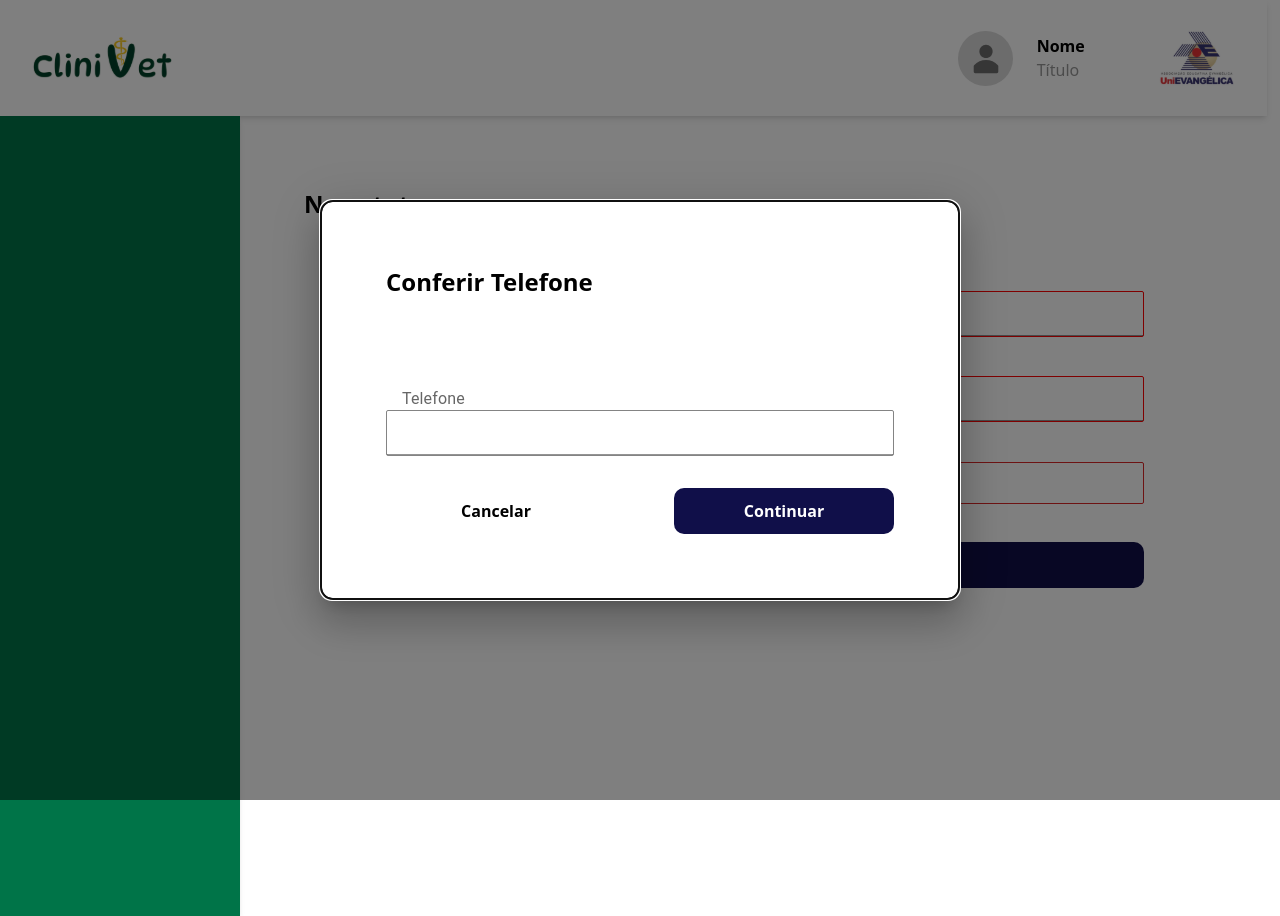
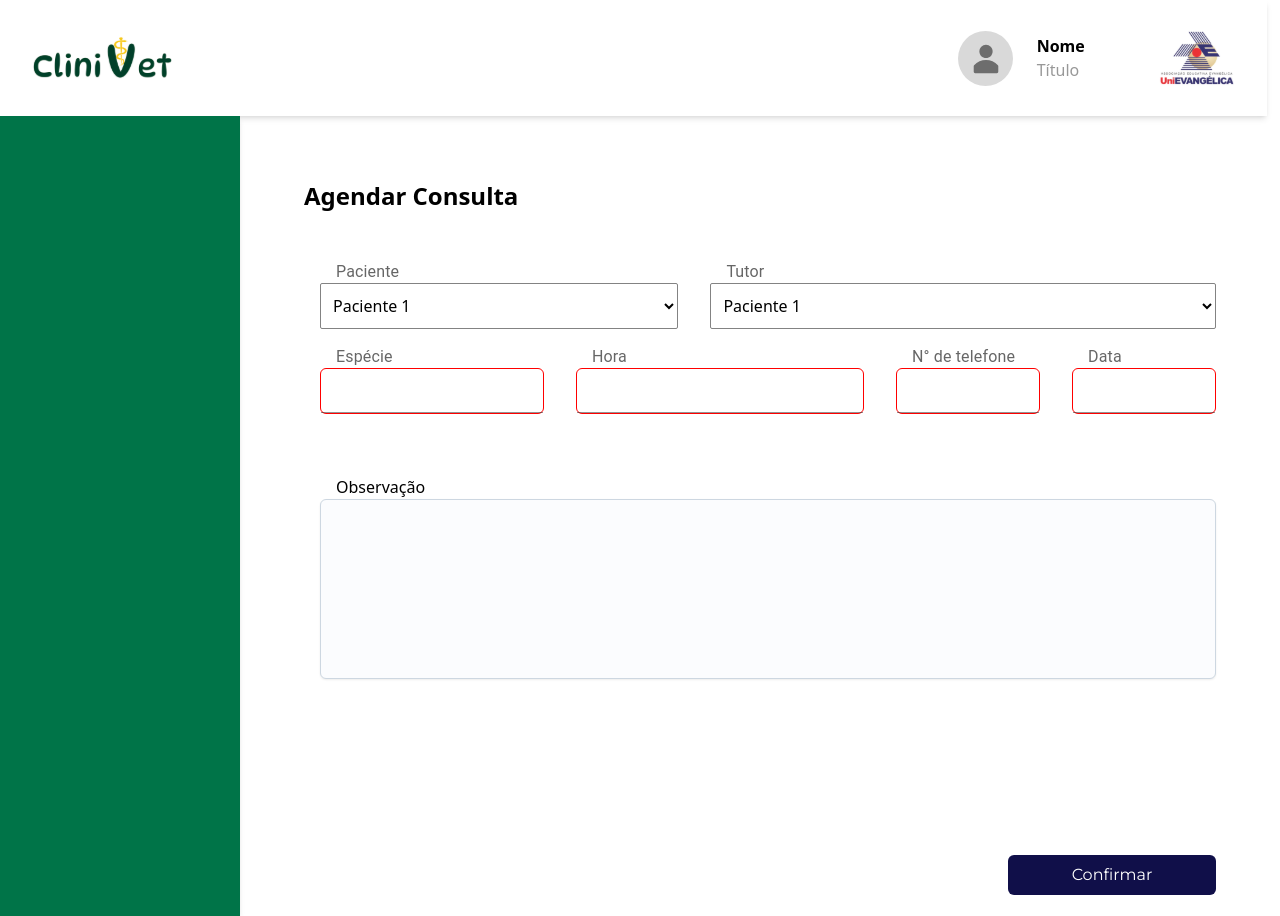
Before and after one commit to FilipeVOl/medvet, a React (Vite) app: page /agendamento in a window 1280 px wide. Built offline with nearby package versions, Linux system fonts and the light colour scheme.

Commit message:
FEAT: Separei as telas de agendar consulta e tutor, responsividade tela de agendar consulta

```diff
--- a/package.json
+++ b/package.json
@@ -19,6 +19,7 @@
     "@fullcalendar/react": "^6.1.11",
     "@fullcalendar/timegrid": "^6.1.11",
     "@mui/icons-material": "^5.15.15",
+    "@mui/joy": "^5.0.0-beta.36",
     "@mui/material": "^5.15.15",
     "@mui/x-data-grid": "^7.3.0",
     "axios": "^1.6.8",
--- a/src/Component/TelaNovoTutor.jsx
+++ b/src/Component/TelaNovoTutor.jsx
@@ -2,36 +2,6 @@ import { useState, useCallback } from "react";
 import PropTypes from "prop-types";
 import { Input, InputLabel, TextareaAutosize } from "@mui/material";
 import z from "zod";
-
-const InputConsulta = ({ label, type, isBig, setter, value, props }) => {
-
-  {TelaNovoTutor.propTypes = {
-    buttonName: PropTypes.string
-  }}
-
-
-  const handleChange = useCallback(
-    (e) => {
-      setter(e.target.value);
-    },
-    [setter]
-  );
-  return (
-    <div className="flex flex-col mb-4">
-      <InputLabel className="ml-4" htmlFor={label}>
-        {label}
-      </InputLabel>
-      <Input
-        onChange={handleChange}
-        type={type}
-        value={value}
-        className={`${isBig ? "w-[320px]" : "w-[220px]"} ${
-          value === "" ? "border-[#FF0000]" : "border-[#848484]"
-        } border rounded-[2px] h-[46px] p-2 text-base`}
-      />
-    </div>
-  );
-};
 
 const InputTutor = ({ label, type, isBig, setter, value }) => {
   const handleChange = useCallback(
@@ -50,7 +20,7 @@ const InputTutor = ({ label, type, isBig, setter, value }) => {
         type={type}
         value={value}
         onChange={handleChange}
-        className={`${isBig ? "w-[490px]" : "w-[290px]"} ${
+        className={`${isBig ? "lg:w-[490px]" : "w-[290px]"} ${
           value === "" ? "border-[#FF0000]" : "border-[#848484]"
         }  border rounded-[2px] h-[46px] p-2 text-base`}
       />
@@ -58,7 +28,7 @@ const InputTutor = ({ label, type, isBig, setter, value }) => {
   );
 };
 
-const TelaNovoTutor = (props) => {
+const TelaNovoTutor = () => {
   const [Paciente, setPaciente] = useState("");
   const [raca, setRaca] = useState("");
   const [sexo, setSexo] = useState("");
@@ -141,7 +111,6 @@ const TelaNovoTutor = (props) => {
 
   return (
     <>
-      <div className="flex flex-col p-16 h-screen">
       <h1 className=" text-2xl font-bold mt-2">Novo tutor</h1>
       <form>
         <div className="pt-12 ml-4">
@@ -190,31 +159,20 @@ const TelaNovoTutor = (props) => {
             />
           </div>
         </div>
-        </form>
-        <div className="justify-between flex ml-4 mt-8">
-          <button className="bg-white border border-[#848484] text-black font-bold rounded-[10px] h-[46px] w-[220px]">
-            Voltar
-          </button>
+        <div className="flex justify-end ml-4 mt-8">
           <button
             onClick={handleSubmit}
-            name={props.buttonName}
-            className="bg-[#100F49] text-white font-bold rounded-[10px] h-[46px] w-[220px]"
+            className={`${
+              !handleSubmit ? "cursor-not-allowed opacity-25 disabled" : ""
+            } font-Montserrat border-border-blue border-2 w-52 rounded-md h-10 mt-36 bg-border-blue text-white`}
             //set the button to disabled if any of the fields are empty
           >
-            {props.buttonName}
+            Confirmar
           </button>
         </div>
-      </div>
+      </form>
     </>
   );
-};
-
-InputConsulta.propTypes = {
-  label: PropTypes.string.isRequired,
-  type: PropTypes.string.isRequired,
-  isBig: PropTypes.bool,
-  setter: PropTypes.func.isRequired,
-  value: PropTypes.string.isRequired,
 };
 
 InputTutor.propTypes = {
--- a/src/pages/Agendamento.jsx
+++ b/src/pages/Agendamento.jsx
@@ -1,28 +1,238 @@
-import TelaNovoTutor from "../Component/TelaNovoTutor";
-import { useState, useEffect, useContext } from "react";
-import TelaConsulta from "../Component/TelaConsulta";
+import { useState, useEffect, useContext, useCallback } from "react";
 import { UserContext } from "../contexts/userContext";
-import Box from "@mui/material/Box";
-import Modal from "@mui/material/Modal";
+// import Box from "@mui/material/Box";
+// import Modal from "@mui/material/Modal";
 import { Input, InputLabel } from "@mui/material";
-import { style } from "../Component/Calendar/calendar_utils";
+// import { style } from "../Component/Calendar/calendar_utils";
+import PropTypes from "prop-types";
+import Textarea from "@mui/joy/Textarea";
+import z from "zod";
+
+const InputConsulta = ({ label, type, setter, value }) => {
+  const handleChange = useCallback(
+    (e) => {
+      setter(e.target.value);
+    },
+    [setter]
+  );
+  return (
+    <div className="flex flex-col mb-4">
+      <InputLabel className="ml-4" htmlFor={label}>
+        {label}
+      </InputLabel>
+      <Input
+        onChange={handleChange}
+        type={type}
+        value={value}
+        className={`${
+          value === "" ? "border-[#FF0000]" : "border-[#848484]"
+        } border rounded-md h-[46px] p-2 text-base`}
+      />
+    </div>
+  );
+};
 
 const Agendamento = () => {
-  const [open, setOpen] = useState(false);
+  // const [open, setOpen] = useState(false);
+  // const { user, setUser } = useContext(UserContext);
   const [telefone, setTelefone] = useState("");
-  const { user, setUser } = useContext(UserContext)
+  const [Paciente, setPaciente] = useState("");
+  const [tutor, setTutor] = useState("");
+  const [especie, setEspecie] = useState("");
+  const [data, setData] = useState("");
+  const [hora, setHora] = useState("");
+  const [obs, setObs] = useState("");
 
-  useEffect(() => {
-    setOpen(true);
+  const [pacientes, setPacientes] = useState("");
+  const [tutores, setTutores] = useState("");
+
+  const phoneMask = (value) => {
+    return value
+      .replace(/\D/g, "")
+      .replace(/(\d{2})(\d)/, "($1) $2")
+      .replace(/(\d{5})(\d)/, "$1-$2")
+      .replace(/(-\d{4})\d+?$/, "$1");
+  };
+
+  const dateMask = (value) => {
+    return value
+      .replace(/\D/g, "")
+      .replace(/(\d{2})(\d)/, "$1/$2")
+      .replace(/(\d{2})(\d)/, "$1/$2")
+      .replace(/(\/\d{4})\d+?$/, "$1");
+  };
+
+  const hourMask = (value) => {
+    return value
+      .replace(/\D/g, "")
+      .replace(/(\d{2})(\d)/, "$1:$2")
+      .replace(/(:\d{2})\d+?$/, "$1");
+  };
+
+  const ConsultaSchema = z.object({
+    Paciente: z.string().min(1),
+    tutor: z.string().min(1),
+    especie: z.string().min(1),
+    data: z.string().min(1),
+    hora: z.string().min(1),
+    contato: z.string().min(1),
+    nome: z.string().min(1),
+    cpf: z.string().min(1),
+    email: z.string().min(1),
+    telefone: z.string().min(1),
+    obs: z.string().min(1),
+  });
+
+  const handleSubmit = async (e) => {
+    e.preventDefault();
+    try {
+      const consulta = ConsultaSchema.parse({
+        Paciente: Paciente,
+        tutor: tutor,
+        especie: especie,
+        data: data,
+        hora: hora,
+        telefone: telefone,
+        obs: obs,
+      });
+      console.log(consulta);
+    } catch (error) {
+      console.error(error.errors);
+    }
+  };
+
+  const Dropdown = ({ label, options, onchange, value, width }) => {
+    return (
+      <div className={`flex flex-col w-full mb-4 w-${width}`}>
+        <InputLabel htmlFor={label} className="ml-4">
+          {label}
+        </InputLabel>
+        <select
+          onChange={(e) => {
+            onchange(e.target.value);
+          }}
+          value={value}
+          className="w-full h-[46px] rounded-[2px] p-2 border border-[#838383] bg-white"
+        >
+          {options.map((option) => (
+            <option key={option} value={option.value}>
+              {option.label}
+            </option>
+          ))}
+        </select>
+      </div>
+    );
+  };
+
+  const dataPacientes = [
+    { label: "Paciente 1", value: "paciente1" },
+    { label: "Paciente 2", value: "paciente2" },
+    { label: "Paciente 3", value: "paciente3" },
+  ];
+
+  const handleChange = useCallback((value, setter) => {
+    setter(value);
   }, []);
 
-  const handleClose = () => {
-    setOpen(false);
-  };
+  // useEffect(() => {
+  //   setOpen(true);
+  // }, []);
+
+  // const handleClose = () => {
+  //   setOpen(false);
+  // };
 
   return (
     <>
-      <Modal
+      <div className="p-16 w-full h-screen">
+        <h1 className=" text-2xl font-bold">Agendar Consulta</h1>
+        <form>
+          <div className="pt-12 ml-4 w-auto">
+            <div className="w-auto">
+              <div className="gap-8 flex flex-col sm:grid sm:grid-cols-[40%_1fr]">
+                <Dropdown
+                  label="Paciente"
+                  options={dataPacientes}
+                  value={pacientes}
+                  onchange={(value) => {
+                    handleChange(value, setPacientes);
+                  }}
+                />
+
+                <Dropdown
+                  label="Tutor"
+                  options={dataPacientes}
+                  value={tutores}
+                  onchange={(value) => {
+                    handleChange(value, setTutores);
+                  }}
+                />
+              </div>
+
+              <div className="flex flex-col sm:grid sm:grid-cols-[25%_2fr_1fr_1fr] gap-8 ">
+                <InputConsulta
+                  label="Espécie"
+                  type="text"
+                  setter={setEspecie}
+                  value={especie}
+                />
+
+                <InputConsulta
+                  label="Hora"
+                  type="text"
+                  setter={setHora}
+                  value={hourMask(hora)}
+                />
+
+                <InputConsulta
+                  label="N° de telefone"
+                  type="text"
+                  isBig
+                  setter={setTelefone}
+                  value={phoneMask(telefone)}
+                />
+
+                <InputConsulta
+                  label="Data"
+                  type="text"
+                  setter={setData}
+                  value={dateMask(data)}
+                >
+                  <img src="" alt="" />
+                </InputConsulta>
+              </div>
+
+              <div className="mt-[5%]">
+                <label htmlFor="observation" className="ml-4">
+                  Observação
+                </label>
+                <Textarea
+                  disabled={false}
+                  minRows={7}
+                  size="md"
+                  variant="outlined"
+                  setter={setObs}
+                />
+              </div>
+
+              <div className="flex justify-end ml-4 mt-8">
+                <button
+                  onClick={handleSubmit}
+                  className={`${
+                    !handleSubmit
+                      ? "cursor-not-allowed opacity-25 disabled"
+                      : ""
+                  } font-Montserrat border-border-blue border-2 w-52 rounded-md h-10 mt-36 bg-border-blue text-white`}
+                  //set the button to disabled if any of the fields are empty
+                >
+                  Confirmar
+                </button>
+              </div>
+            </div>
+          </div>
+        </form>
+
+        {/* <Modal
           disableEscapeKeyDown
           open={open}
           onClose={handleClose}
@@ -58,9 +268,32 @@ const Agendamento = () => {
             </div>
           </Box>
         </Modal>
-      {telefone === "222" ? <TelaConsulta /> : <TelaNovoTutor />}
+        {telefone === "222" ? <TelaConsulta /> : <TelaNovoTutor />} */}
+      </div>
     </>
   );
 };
 
+InputConsulta.propTypes = {
+  label: PropTypes.string.isRequired,
+  type: PropTypes.string.isRequired,
+  isBig: PropTypes.bool,
+  setter: PropTypes.func.isRequired,
+  value: PropTypes.string.isRequired,
+};
+
+Agendamento.propTypes = {
+  label: PropTypes.string.isRequired,
+  onchange: PropTypes.func.isRequired,
+  type: PropTypes.string.isRequired,
+  value: PropTypes.string.isRequired,
+  width: PropTypes.number,
+  options: PropTypes.arrayOf(
+    PropTypes.shape({
+      value: PropTypes.string.isRequired,
+      label: PropTypes.string.isRequired,
+    })
+  ).isRequired,
+};
+
 export default Agendamento;
```
Also changed, not shown: src/Router.jsx (+14 -8 lines), src/pages/MostrarTutor.jsx (+8 -6 lines), 1 other file (tests, documents, lock files or other folders). Lines whose indentation alone changed are shown as unchanged.
